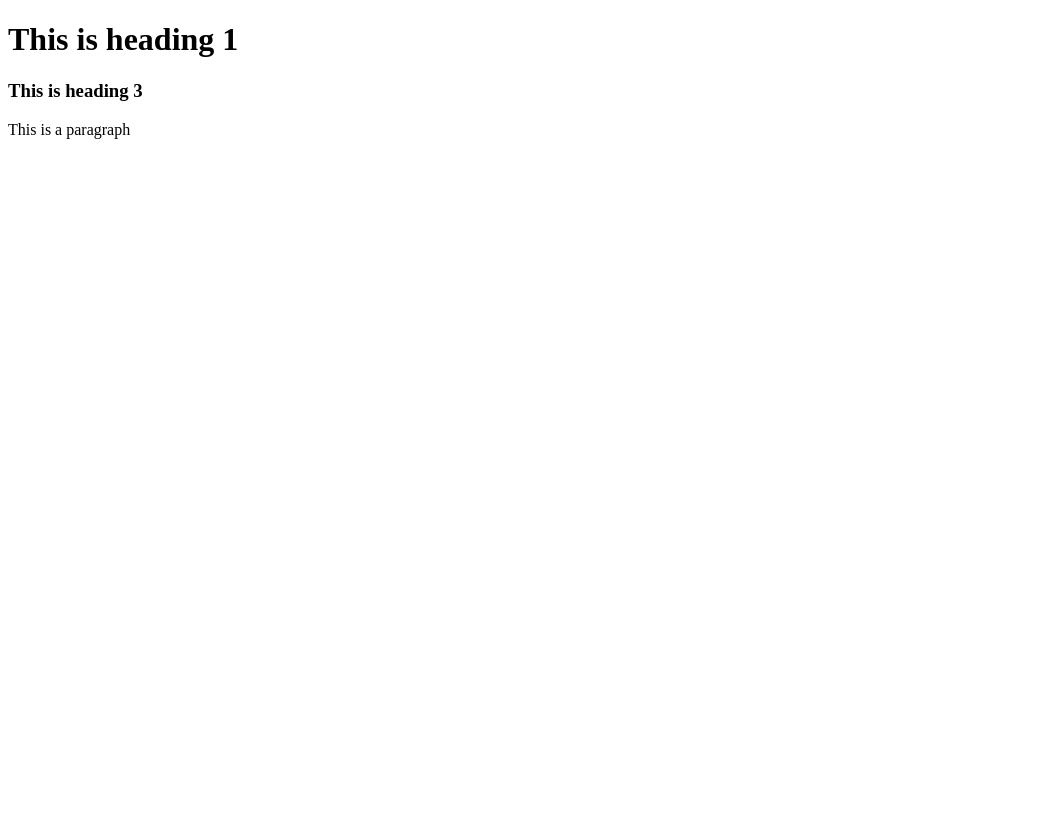
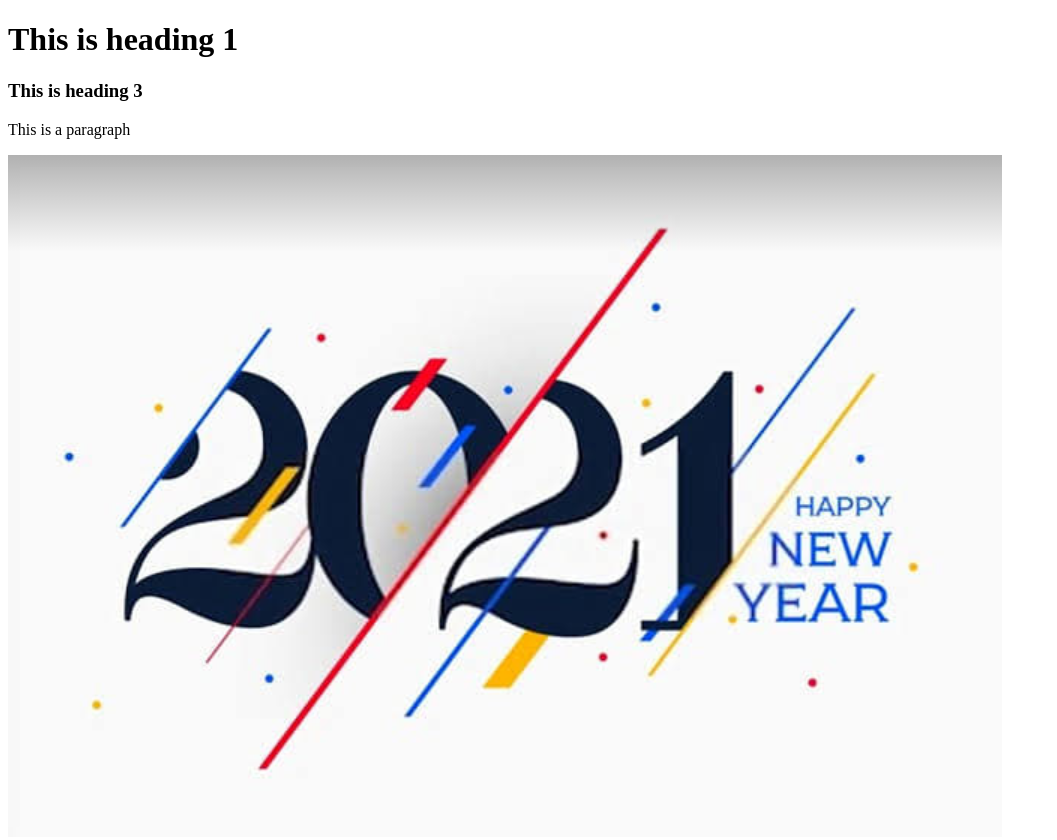
Before and after one commit to msazzadhossain/my-first-repo, a plain HTML site: page index.html in a window 1280 px wide. Shown: the whole page, without its empty margins (0-1057 px from the left). Before the commit the page ends 800 px from the top, so only its background shows below. Drawn offline with Linux system fonts and the light colour scheme.

Commit message:
new year image added

```diff
--- a/index.html
+++ b/index.html
@@ -10,5 +10,6 @@
     <h1>This is heading 1</h1>
     <h3>This is heading 3</h3>
     <p>This is a paragraph</p>
+    <img src="capture.PNG" alt="new year">
 </body>
 </html>
```
Also changed, not shown: capture.PNG (added).
